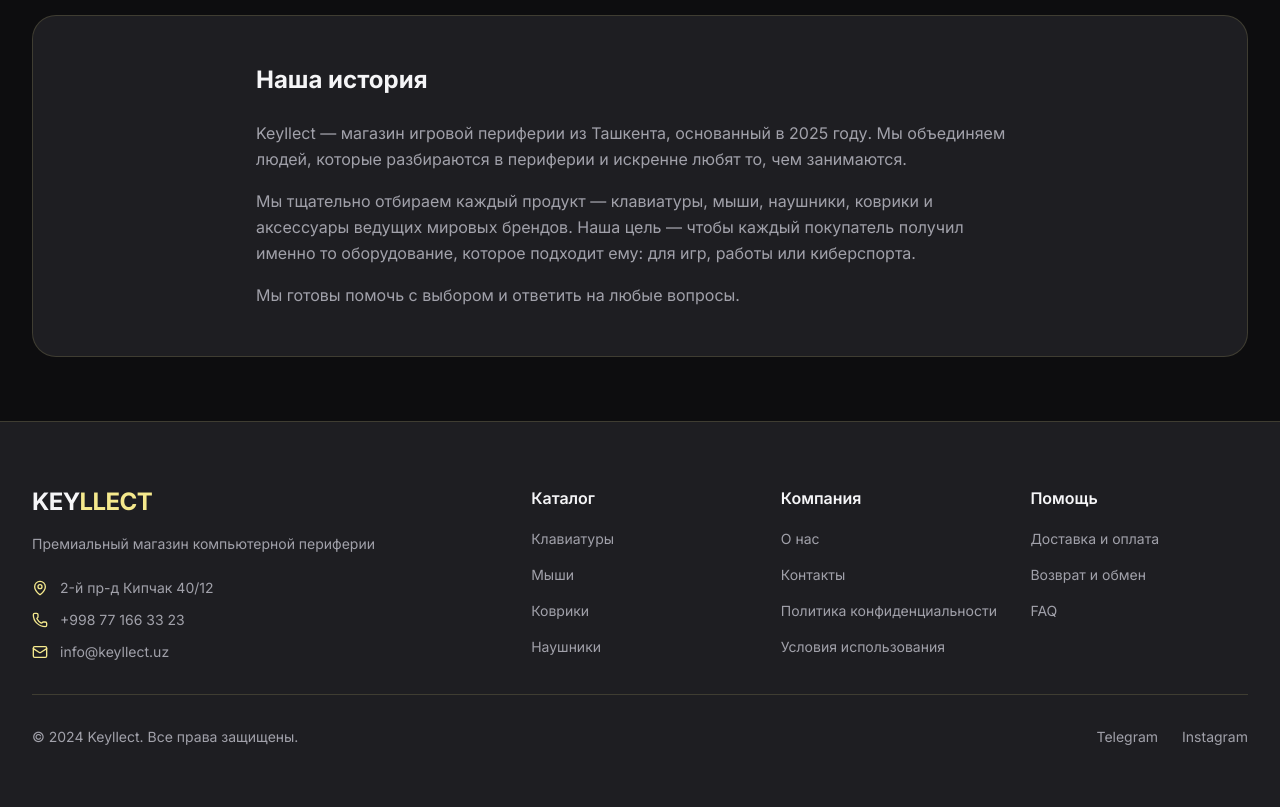
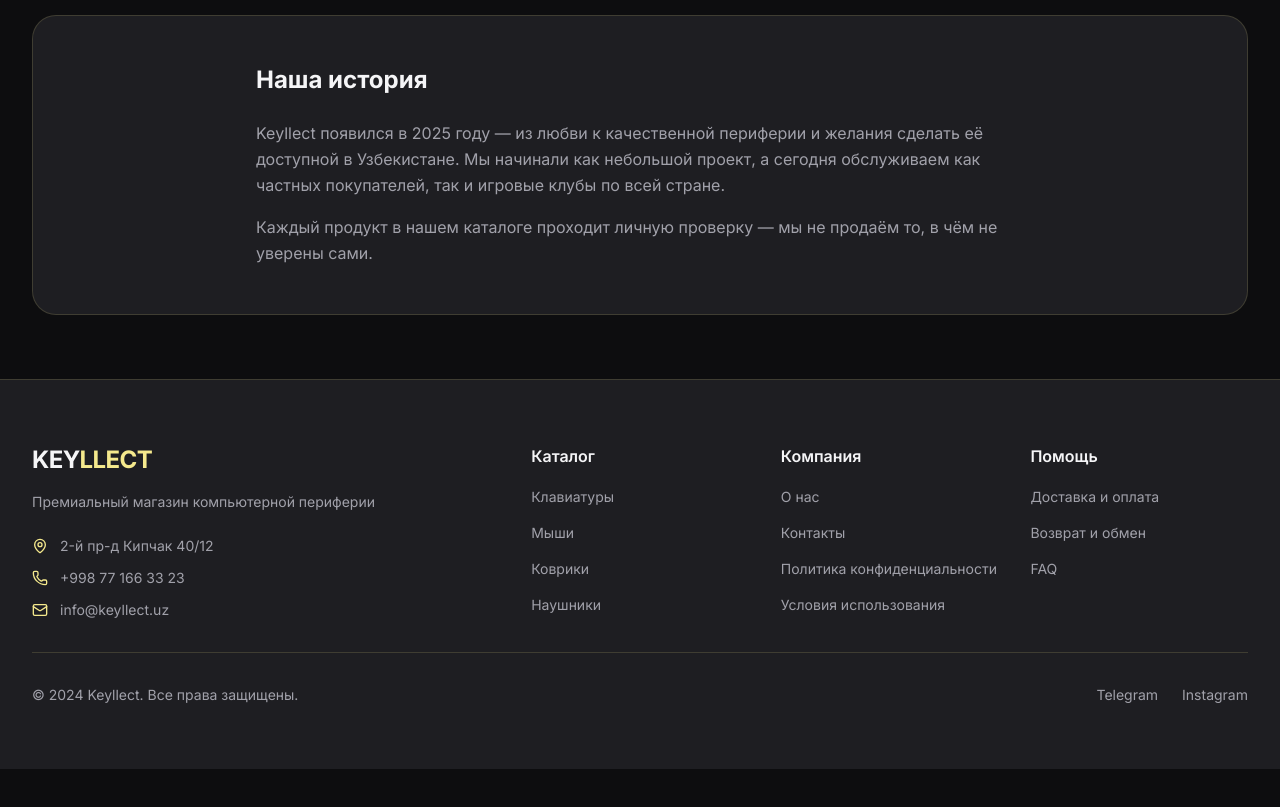
Before and after one commit to keyllect-tech/keyllect, a Next.js app in the folder frontend/: page /about in a window 1280 px wide. Shown: the part 1040-1847 px from the top of the page. After the commit the page ends 1809 px from the top, so only its background shows below. Built offline with nearby package versions, Linux system fonts and the light colour scheme; no server answers.

Commit message:
Update story text on About page again

```diff
--- a/frontend/app/about/page.tsx
+++ b/frontend/app/about/page.tsx
@@ -141,18 +141,13 @@
               <div className="space-y-4 text-muted-foreground leading-relaxed">
                 <p>
                   {locale === 'ru'
-                    ? 'Keyllect — магазин игровой периферии из Ташкента, основанный в 2025 году. Мы объединяем людей, которые разбираются в периферии и искренне любят то, чем занимаются.'
-                    : "Keyllect — 2025 yilda tashkil etilgan Toshkentdagi o'yin periferiyasi do'koni. Biz periferiyani tushunadigan va o'z ishini chin dildan sevadigan odamlarni birlashtiramiz."}
+                    ? 'Keyllect появился в 2025 году — из любви к качественной периферии и желания сделать её доступной в Узбекистане. Мы начинали как небольшой проект, а сегодня обслуживаем как частных покупателей, так и игровые клубы по всей стране.'
+                    : "Keyllect 2025-yilda sifatli periferiyaga bo'lgan muhabbat va uni O'zbekistonda hamyonbop qilish istagi tufayli paydo bo'ldi. Biz kichik loyiha sifatida boshlaganmiz, bugungi kunda esa butun mamlakat bo'ylab ham xususiy xaridorlarga, ham o'yin klublariga xizmat ko'rsatamiz."}
                 </p>
                 <p>
                   {locale === 'ru'
-                    ? 'Мы тщательно отбираем каждый продукт — клавиатуры, мыши, наушники, коврики и аксессуары ведущих мировых брендов. Наша цель — чтобы каждый покупатель получил именно то оборудование, которое подходит ему: для игр, работы или киберспорта.'
-                    : "Biz har bir mahsulotni — yetakchi jahon brendlarining klaviaturalari, sichqonchalari, quloqliklari, gilamchalari va aksessuarlarini sinchkovlik bilan tanlaymiz. Bizning maqsadimiz — har bir xaridor o'zi uchun mos uskunani olishini ta'minlash: o'yin, ish yoki kibersport uchun."}
-                </p>
-                <p>
-                  {locale === 'ru'
-                    ? 'Мы готовы помочь с выбором и ответить на любые вопросы.'
-                    : "Biz tanlashda yordam berishga va har qanday savollarga javob berishga tayyormiz."}
+                    ? 'Каждый продукт в нашем каталоге проходит личную проверку — мы не продаём то, в чём не уверены сами.'
+                    : "Katalogimizdagi har bir mahsulot shaxsiy tekshiruvdan o'tadi — biz o'zimiz ishonch hosil qilmagan narsani sotmaymiz."}
                 </p>
               </div>
             </div>
```
